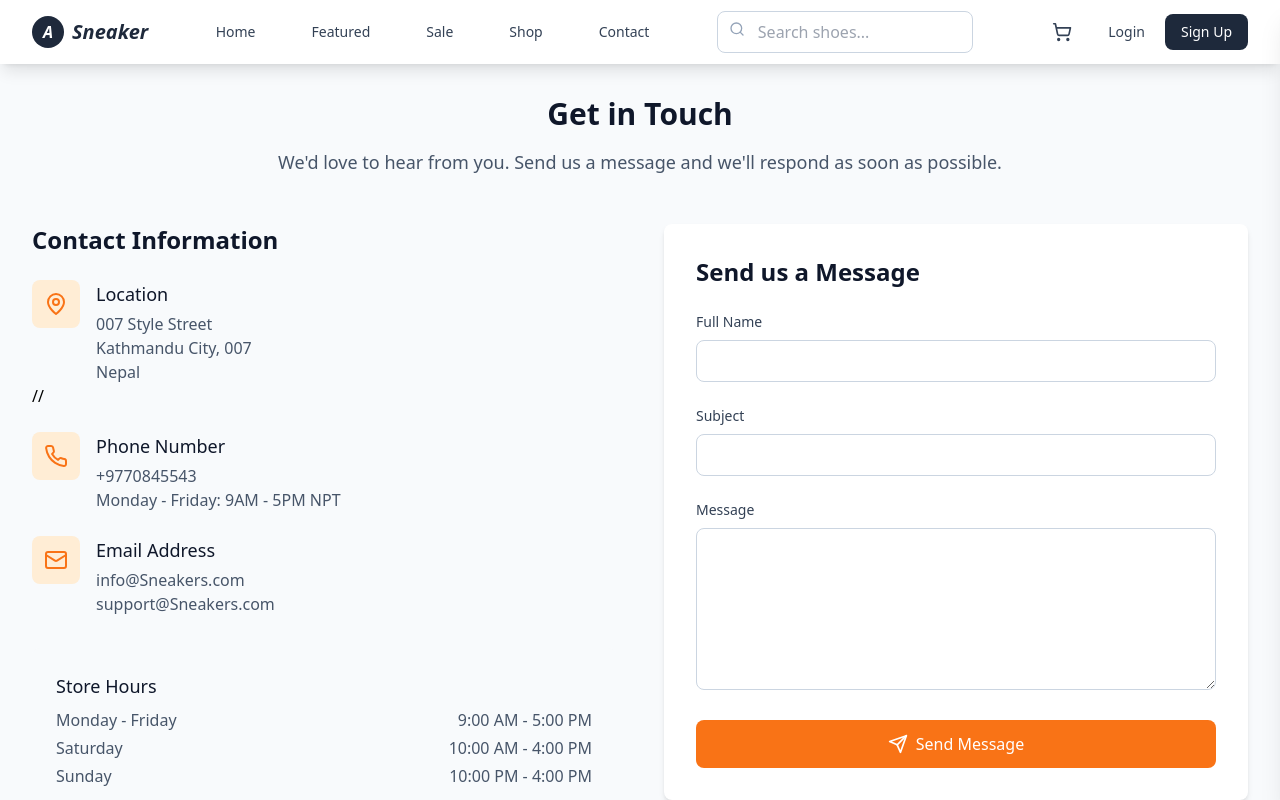
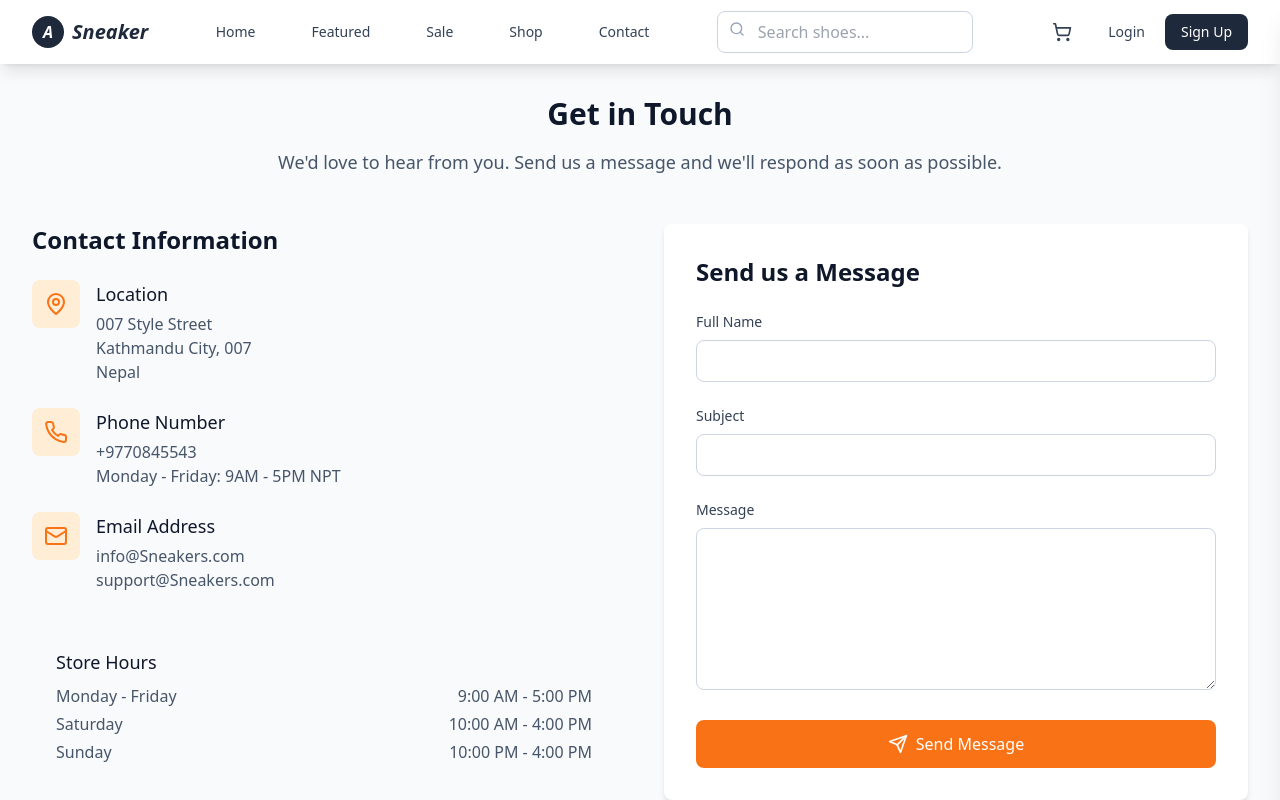
Before and after one commit to Gosieom/Authentic_Sneaker_prj, a React (Vite) app in the folder frontend/: page /contact in a window 1280 px wide. Shown: the top 800 px of the page. Built offline with nearby package versions, Linux system fonts and the light colour scheme.

Commit message:
Frontend Completed

```diff
--- a/frontend/src/pages/Cart.jsx
+++ b/frontend/src/pages/Cart.jsx
@@ -5,7 +5,7 @@ import { useStore } from '../store/useStore';
 
 const Cart = () => {
   const { cart, updateQuantity, removeFromCart, getCartTotal, getCartCount } = useStore();
-//
+
   const total = getCartTotal();
   const count = getCartCount();
 
@@ -26,7 +26,7 @@ const Cart = () => {
       </div>
     );
   }
-//
+
   return (
     <div className="max-w-7xl mx-auto px-4 sm:px-6 lg:px-8 py-8">
       <h1 className="text-3xl font-bold text-slate-900 mb-8">Shopping Cart ({count} items)</h1>
--- a/frontend/src/pages/Checkout.jsx
+++ b/frontend/src/pages/Checkout.jsx
@@ -2,7 +2,7 @@ import React, { useState } from 'react';
 import { useNavigate } from 'react-router-dom';
 import { CreditCard, Lock, CheckCircle, Package, Truck, ArrowLeft, AlertCircle } from 'lucide-react';
 import { useStore } from '../store/useStore';
-//
+
 const Checkout = () => {
   const navigate = useNavigate();
   const {
@@ -13,7 +13,7 @@ const Checkout = () => {
     isAuthenticated,
     user // <-- get user from store
   } = useStore();
-  //
+
   const [isProcessing, setIsProcessing] = useState(false);
   const [isSuccess, setIsSuccess] = useState(false);
   const [orderNumber, setOrderNumber] = useState('');
--- a/frontend/src/pages/Contact.jsx
+++ b/frontend/src/pages/Contact.jsx
@@ -29,7 +29,7 @@ const Contact = () => {
                 </p>
               </div>
             </div>
-//
+
             <div className="flex items-start space-x-4">
               <div className="w-12 h-12 bg-orange-100 rounded-lg flex items-center justify-center">
                 <Phone className="h-6 w-6 text-orange-500" />
--- a/frontend/src/pages/Featured.jsx
+++ b/frontend/src/pages/Featured.jsx
@@ -48,7 +48,7 @@ const Featured = () => {
     };
     fetchProducts();
   }, []);
-//
+
   return (
     <div className="max-w-7xl mx-auto px-4 sm:px-6 lg:px-8 py-8">
       <div className="text-center mb-8">
--- a/frontend/src/pages/ForgotPassword.jsx
+++ b/frontend/src/pages/ForgotPassword.jsx
@@ -12,7 +12,7 @@ const ForgotPassword = () => {
     e.preventDefault();
     setIsLoading(true);
     setError('');
-//
+
     try {
       const response = await fetch('http://localhost:5000/api/users/request-password-reset', {
         method: 'POST',
--- a/frontend/src/pages/Home.jsx
+++ b/frontend/src/pages/Home.jsx
@@ -13,7 +13,7 @@ const Home = () => {
     productsError,
     fetchProducts
   } = useStore();
-//
+
   // Fetch products on component mount
   useEffect(() => {
     if (products.length === 0 && !productsLoading) {
@@ -56,7 +56,7 @@ const Home = () => {
             </div>
           </section>
         )}
-//
+
         {/* Featured Products */}
         {!productsLoading && !productsError && featuredProducts.length > 0 && (
           <section className="py-16">
--- a/frontend/src/pages/Login.jsx
+++ b/frontend/src/pages/Login.jsx
@@ -10,7 +10,7 @@ const Login = () => {
     password: ''
   });
   const [errors, setErrors] = useState({});
-//
+
   const navigate = useNavigate();
   const location = useLocation();
   const { login, isAuthenticated, authLoading, authError, clearAuthError } = useStore();
--- a/frontend/src/pages/ProductDetail.jsx
+++ b/frontend/src/pages/ProductDetail.jsx
@@ -61,7 +61,7 @@ const ProductDetail = () => {
       setSelectedSize((Array.isArray(product.sizes) && product.sizes[0]) || '');
     }
   }, [product]);
-//
+
   const images = (product && Array.isArray(product.images)) ? product.images : [];
   const sizes = (product && Array.isArray(product.sizes)) ? product.sizes : [];
 
--- a/frontend/src/pages/Profile.jsx
+++ b/frontend/src/pages/Profile.jsx
@@ -18,7 +18,7 @@ const Profile = () => {
       fetchOrders();
     }
   }, [user, orders.length, ordersLoading, fetchOrders]);
-//
+
   if (!user) {
     return (
       <div className="max-w-7xl mx-auto px-4 sm:px-6 lg:px-8 py-16">
--- a/frontend/src/pages/Sale.jsx
+++ b/frontend/src/pages/Sale.jsx
@@ -5,7 +5,7 @@ const Sale = () => {
   const [saleProducts, setSaleProducts] = useState([]);
   const [loading, setLoading] = useState(true);
   const [error, setError] = useState(null);
-//
+
   useEffect(() => {
     const fetchProducts = async () => {
       setLoading(true);
--- a/frontend/src/pages/Shop.jsx
+++ b/frontend/src/pages/Shop.jsx
@@ -88,7 +88,7 @@ const Shop = () => {
           break;
       }
     }
-//
+
     return filtered;
   }, [products, filters]);
 
--- a/frontend/src/pages/Signup.jsx
+++ b/frontend/src/pages/Signup.jsx
@@ -13,7 +13,7 @@ const Signup = () => {
     confirmPassword: ''
   });
   const [errors, setErrors] = useState({});
-//
+
   const navigate = useNavigate();
   const location = useLocation();
   const { signup, isAuthenticated, authLoading, authError, clearAuthError } = useStore();
```
